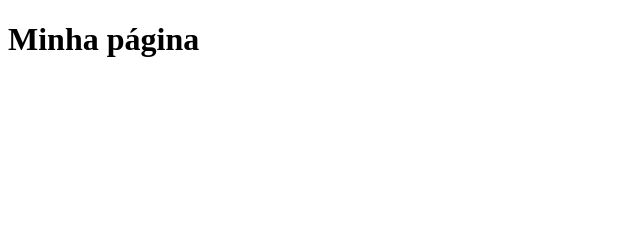
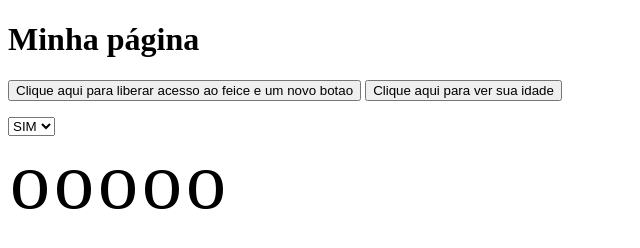
Before and after one commit to deinvis/aula_javascript, a plain HTML site: page index.html in a window 1280 px wide. Shown: the whole page, without its empty margins (0-640 px from the left). Drawn offline with Linux system fonts and the light colour scheme.

Commit message:
funcoes e aplicacoes com HTML

```diff
--- a/index.html
+++ b/index.html
@@ -3,9 +3,23 @@
     <head>
     <meta charset="UTF-8">
         <title>Minha página</title>
+        <link rel="stylesheet" href="style.css">
         <script type="text/javascript" src="./js/main.js"></script>
     </head>
     <body>
         <h1>Minha página</h1>
+        <button type="button" onclick="clicou()">Clique aqui para liberar acesso ao feice e um novo botao</button>
+        <button type="button" onclick="testes()">Clique aqui para ver sua idade</button>
+        <p id="agradecimento" onclick="redirecionar()"></p>
+        <select onchange="funcaochange(this)">
+            Você é gay?
+            <option value="sim">SIM</option>
+            <option value="nao">Não</option>
+        </select>
+
+
+        <div class="bolas">
+            <option value= "t" onmouseover="trocar(this)"  onmouseout="voltar(this)">o</option>  <option value= "i" onmouseover="trocar(this)"  onmouseout="voltar(this)">o</option> <option value= "a" onmouseover="trocar(this)"  onmouseout="voltar(this)">o</option>
+            <option value= "m" onmouseover="trocar(this)"  onmouseout="voltar(this)">o</option> <option value= "o" onmouseover="trocar(this)"  onmouseout="voltar(this)">o</option>
     </body>
 </html>
--- a/js/main.js
+++ b/js/main.js
@@ -1,18 +1,40 @@
+function subtracao (a, b){
+    return a - b;
+}
 
+function clicou (){
+    document.getElementById("agradecimento").innerText = "Obrigado por clicar";
+}
+
+function redirecionar (){
+    window.open("http://www.facebook.com");
+}
+
+function trocar(elemento){
+    elemento.innerHTML = elemento.value.toString().toUpperCase();
+}
+
+function voltar(elemento){
+    elemento.innerHTML = elemento.value;
+}
+
+function funcaochange(elemento){
+    if (elemento.value === "sim") alert("tiamu");
+    else alert("nojenta");
+}
+
+function testes(){
     var d = new Date();
     alert(d.getDate());
-
     var nome = "Davis";
     var anonasci = 1998;
-var anoatual = 2020;
-alert(nome + " tem " + (anoatual - anonasci) + " anos");
-var string = nome + " tem " + (anoatual - anonasci) + " anos";
+    alert(nome + " tem " + subtracao(d.getFullYear(), anonasci) + " anos");
+    var string = nome + " tem " + subtracao(d.getFullYear(), anonasci) + " anos";
     console.log(string.replace("anos", "anos de vida"));
     var lista = ["maça", "pêra", "laranja"];
     console.log(lista.toString());
-var pessoa = [{nomep : nome, idade : anoatual - anonasci, sexo : "M" }, {nomep: "Ereeny", idade: 21, sexo: "F"}];
+    var pessoa = [{nomep : nome, idade : d.getFullYear() - anonasci, sexo : "M" }, {nomep: "Ereeny", idade: 21, sexo: "F"}];
     console.log(pessoa[1].nomep);
-
     for(var i = 0; i < pessoa.length; i++){
         if(pessoa[i].nomep === "Ereeny"){
             alert("gostosa");
@@ -21,3 +43,4 @@ for(var i = 0; i < pessoa.length; i++){
             alert("feio");
         }
     }
+}
--- /dev/null
+++ b/style.css
@@ -0,0 +1,7 @@
+.bolas {
+    font-size: 80px;
+    padding: 0;
+    margin: 0;
+    display: flex;
+    flex-wrap: wrap;
+}
```
Lines whose indentation alone changed are shown as unchanged.
